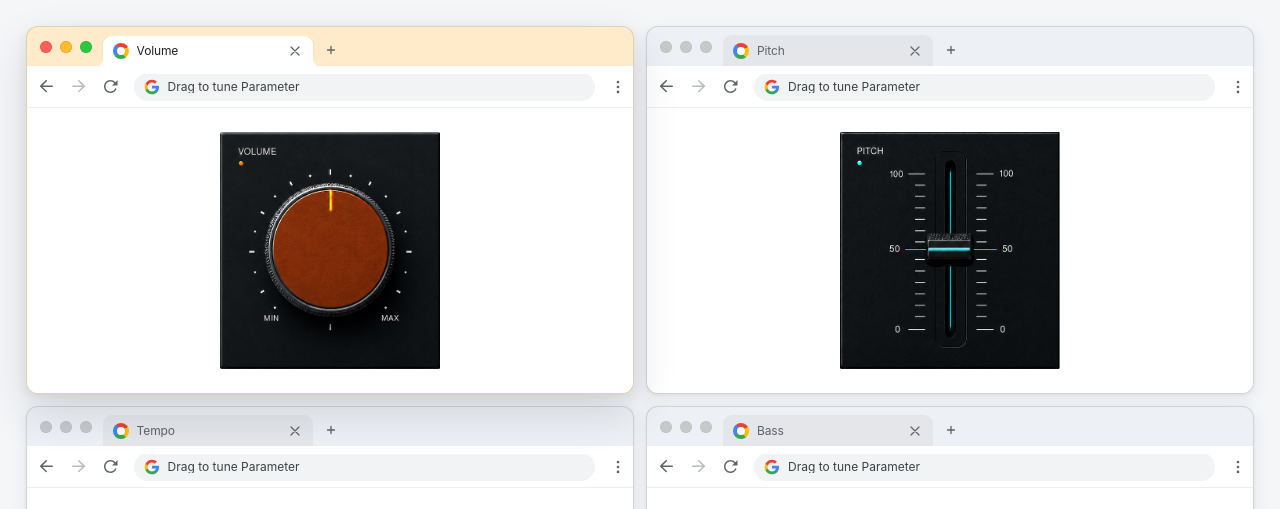
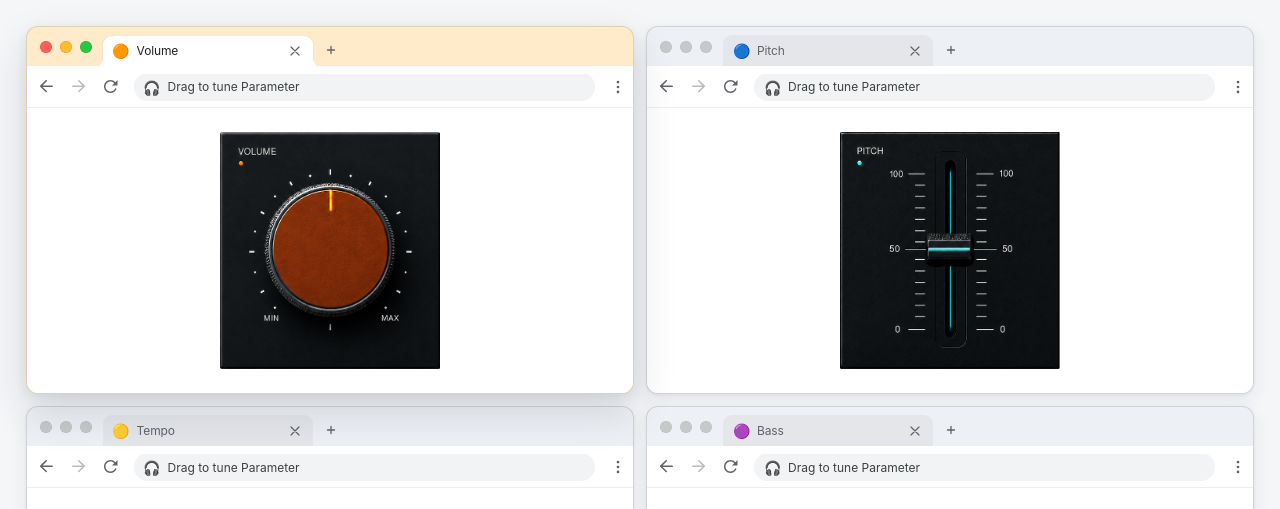
Before and after one commit to junseongshene/redesigned-dj, a website built with Vite: page index.html in a window 1280 px wide. Shown: the top 509 px of the page. Built offline with nearby package versions, Linux system fonts and the light colour scheme; what rubberband-web would draw is missing.

Commit message:
[Design] 상단바 아이콘 수정
+ 서치창 문구 잘리던 line height 삭제

```diff
--- a/css/styles.css
+++ b/css/styles.css
@@ -444,32 +444,28 @@ body.chrome-ui--tab-tearing {
 ========================= */
 
 .chrome-tab__favicon {
-  position: relative;
-
   width: 16px;
   height: 16px;
   flex-shrink: 0;
 
-  border-radius: 50%;
+  display: flex;
+  align-items: center;
+  justify-content: center;
+
+  border-radius: 0;
+  background: transparent;
+
+  font-family: "Apple Color Emoji", "Segoe UI Emoji", "Noto Color Emoji", sans-serif;
+  font-size: 14px;
+  line-height: 1;
 }
 
 .chrome-tab__favicon--chrome {
-  background: conic-gradient(
-    from -35deg,
-    #ea4335 0deg 93deg,
-    #fbbc04 93deg 180deg,
-    #34a853 180deg 268deg,
-    #4285f4 268deg 360deg
-  );
+  background: transparent;
 }
 
 .chrome-tab__favicon--chrome::after {
-  content: "";
-  position: absolute;
-  inset: 4px;
-
-  border-radius: 50%;
-  background: #ffffff;
+  display: none;
 }
 
 .chrome-tab__title {
@@ -667,9 +663,18 @@ body.chrome-ui--tab-tearing {
 }
 
 .chrome-omnibox__google-g {
-  display: block;
+  display: flex;
+  align-items: center;
+  justify-content: center;
+
   width: 16px;
   height: 16px;
+
+  font-family: "Apple Color Emoji", "Segoe UI Emoji", "Noto Color Emoji", sans-serif;
+  font-size: 14px;
+  line-height: 1;
+
+  transform: translateY(0.5px);
 }
 
 .chrome-omnibox__icon--lock::before {
@@ -707,7 +712,7 @@ body.chrome-ui--tab-tearing {
 
   color: #3c4043;
   font-size: 12px;
-  line-height: 1;
+  /* line-height: 1; */
 
   white-space: nowrap;
   overflow: hidden;
--- a/index.html
+++ b/index.html
@@ -29,7 +29,7 @@
                 <div class="chrome-tabstrip__tabs-surface">
                   <div class="chrome-tabstrip__tabs">
                     <div class="chrome-tab chrome-tab--active">
-                      <span class="chrome-tab__favicon chrome-tab__favicon--chrome" aria-hidden="true"></span>
+                      <span class="chrome-tab__favicon chrome-tab__favicon--chrome" aria-hidden="true">🟠</span>
                       <span class="chrome-tab__title">Volume</span>
                       <button type="button" class="chrome-tab__close" tabindex="-1" aria-hidden="true">
                         <svg width="10" height="10" viewBox="0 0 10 10" fill="none" xmlns="http://www.w3.org/2000/svg" aria-hidden="true">
@@ -60,13 +60,8 @@
                   </button>
                 </div>
                 <div class="chrome-omnibox">
-                  <span class="chrome-omnibox__icon" aria-hidden="true">
-                    <svg class="chrome-omnibox__google-g" width="18" height="18" viewBox="0 0 24 24" aria-hidden="true">
-                      <path fill="#4285F4" d="M22.56 12.25c0-.78-.07-1.53-.2-2.25H12v4.26h5.92c-.26 1.37-1.04 2.53-2.21 3.31v2.77h3.57c2.08-1.92 3.28-4.74 3.28-8.09z" />
-                      <path fill="#34A853" d="M12 23c2.97 0 5.46-.98 7.28-2.66l-3.57-2.77c-.98.66-2.23 1.06-3.71 1.06-2.86 0-5.29-1.93-6.16-4.53H2.18v2.84C3.99 20.53 7.7 23 12 23z" />
-                      <path fill="#FBBC05" d="M5.84 14.09c-.22-.66-.35-1.36-.35-2.09s.13-1.43.35-2.09V7.07H2.18C1.43 8.55 1 10.22 1 12s.43 3.45 1.18 4.93l2.85-2.22.81-.62z" />
-                      <path fill="#EA4335" d="M12 5.38c1.62 0 3.06.56 4.21 1.64l3.15-3.15C17.45 2.09 14.97 1 12 1 7.7 1 3.99 3.47 2.18 7.07l3.66 2.84c.87-2.6 3.3-4.53 6.16-4.53z" />
-                    </svg>
+                  <span class="chrome-omnibox__icon">
+                    <span class="chrome-omnibox__google-g" aria-hidden="true">🎧</span>
                   </span>
                   <span class="chrome-omnibox__url">Drag to tune Parameter</span>
                 </div>
@@ -98,7 +93,7 @@
                 <div class="chrome-tabstrip__tabs-surface">
                   <div class="chrome-tabstrip__tabs">
                     <div class="chrome-tab chrome-tab--active">
-                      <span class="chrome-tab__favicon chrome-tab__favicon--chrome" aria-hidden="true"></span>
+                      <span class="chrome-tab__favicon chrome-tab__favicon--chrome" aria-hidden="true">🔵</span>
                       <span class="chrome-tab__title">Pitch</span>
                       <button type="button" class="chrome-tab__close" tabindex="-1" aria-hidden="true">
                         <svg width="10" height="10" viewBox="0 0 10 10" fill="none" xmlns="http://www.w3.org/2000/svg" aria-hidden="true">
@@ -129,13 +124,8 @@
                   </button>
                 </div>
                 <div class="chrome-omnibox">
-                  <span class="chrome-omnibox__icon" aria-hidden="true">
-                    <svg class="chrome-omnibox__google-g" width="18" height="18" viewBox="0 0 24 24" aria-hidden="true">
-                      <path fill="#4285F4" d="M22.56 12.25c0-.78-.07-1.53-.2-2.25H12v4.26h5.92c-.26 1.37-1.04 2.53-2.21 3.31v2.77h3.57c2.08-1.92 3.28-4.74 3.28-8.09z" />
-                      <path fill="#34A853" d="M12 23c2.97 0 5.46-.98 7.28-2.66l-3.57-2.77c-.98.66-2.23 1.06-3.71 1.06-2.86 0-5.29-1.93-6.16-4.53H2.18v2.84C3.99 20.53 7.7 23 12 23z" />
-                      <path fill="#FBBC05" d="M5.84 14.09c-.22-.66-.35-1.36-.35-2.09s.13-1.43.35-2.09V7.07H2.18C1.43 8.55 1 10.22 1 12s.43 3.45 1.18 4.93l2.85-2.22.81-.62z" />
-                      <path fill="#EA4335" d="M12 5.38c1.62 0 3.06.56 4.21 1.64l3.15-3.15C17.45 2.09 14.97 1 12 1 7.7 1 3.99 3.47 2.18 7.07l3.66 2.84c.87-2.6 3.3-4.53 6.16-4.53z" />
-                    </svg>
+                  <span class="chrome-omnibox__icon">
+                    <span class="chrome-omnibox__google-g" aria-hidden="true">🎧</span>
                   </span>
                   <span class="chrome-omnibox__url">Drag to tune Parameter</span>
                 </div>
@@ -166,7 +156,7 @@
                 <div class="chrome-tabstrip__tabs-surface">
                   <div class="chrome-tabstrip__tabs">
                     <div class="chrome-tab chrome-tab--active">
-                      <span class="chrome-tab__favicon chrome-tab__favicon--chrome" aria-hidden="true"></span>
+                      <span class="chrome-tab__favicon chrome-tab__favicon--chrome" aria-hidden="true">🟡</span>
                       <span class="chrome-tab__title">Tempo</span>
                       <button type="button" class="chrome-tab__close" tabindex="-1" aria-hidden="true">
                         <svg width="10" height="10" viewBox="0 0 10 10" fill="none" xmlns="http://www.w3.org/2000/svg" aria-hidden="true">
@@ -197,13 +187,8 @@
                   </button>
                 </div>
                 <div class="chrome-omnibox">
-                  <span class="chrome-omnibox__icon" aria-hidden="true">
-                    <svg class="chrome-omnibox__google-g" width="18" height="18" viewBox="0 0 24 24" aria-hidden="true">
-                      <path fill="#4285F4" d="M22.56 12.25c0-.78-.07-1.53-.2-2.25H12v4.26h5.92c-.26 1.37-1.04 2.53-2.21 3.31v2.77h3.57c2.08-1.92 3.28-4.74 3.28-8.09z" />
-                      <path fill="#34A853" d="M12 23c2.97 0 5.46-.98 7.28-2.66l-3.57-2.77c-.98.66-2.23 1.06-3.71 1.06-2.86 0-5.29-1.93-6.16-4.53H2.18v2.84C3.99 20.53 7.7 23 12 23z" />
-                      <path fill="#FBBC05" d="M5.84 14.09c-.22-.66-.35-1.36-.35-2.09s.13-1.43.35-2.09V7.07H2.18C1.43 8.55 1 10.22 1 12s.43 3.45 1.18 4.93l2.85-2.22.81-.62z" />
-                      <path fill="#EA4335" d="M12 5.38c1.62 0 3.06.56 4.21 1.64l3.15-3.15C17.45 2.09 14.97 1 12 1 7.7 1 3.99 3.47 2.18 7.07l3.66 2.84c.87-2.6 3.3-4.53 6.16-4.53z" />
-                    </svg>
+                  <span class="chrome-omnibox__icon">
+                    <span class="chrome-omnibox__google-g" aria-hidden="true">🎧</span>
                   </span>
                   <span class="chrome-omnibox__url">Drag to tune Parameter</span>
                 </div>
@@ -241,7 +226,7 @@
                 <div class="chrome-tabstrip__tabs-surface">
                   <div class="chrome-tabstrip__tabs">
                     <div class="chrome-tab chrome-tab--active">
-                      <span class="chrome-tab__favicon chrome-tab__favicon--chrome" aria-hidden="true"></span>
+                      <span class="chrome-tab__favicon chrome-tab__favicon--chrome" aria-hidden="true">🟣</span>
                       <span class="chrome-tab__title">Bass</span>
                       <button type="button" class="chrome-tab__close" tabindex="-1" aria-hidden="true">
                         <svg width="10" height="10" viewBox="0 0 10 10" fill="none" xmlns="http://www.w3.org/2000/svg" aria-hidden="true">
@@ -272,13 +257,8 @@
                   </button>
                 </div>
                 <div class="chrome-omnibox">
-                  <span class="chrome-omnibox__icon" aria-hidden="true">
-                    <svg class="chrome-omnibox__google-g" width="18" height="18" viewBox="0 0 24 24" aria-hidden="true">
-                      <path fill="#4285F4" d="M22.56 12.25c0-.78-.07-1.53-.2-2.25H12v4.26h5.92c-.26 1.37-1.04 2.53-2.21 3.31v2.77h3.57c2.08-1.92 3.28-4.74 3.28-8.09z" />
-                      <path fill="#34A853" d="M12 23c2.97 0 5.46-.98 7.28-2.66l-3.57-2.77c-.98.66-2.23 1.06-3.71 1.06-2.86 0-5.29-1.93-6.16-4.53H2.18v2.84C3.99 20.53 7.7 23 12 23z" />
-                      <path fill="#FBBC05" d="M5.84 14.09c-.22-.66-.35-1.36-.35-2.09s.13-1.43.35-2.09V7.07H2.18C1.43 8.55 1 10.22 1 12s.43 3.45 1.18 4.93l2.85-2.22.81-.62z" />
-                      <path fill="#EA4335" d="M12 5.38c1.62 0 3.06.56 4.21 1.64l3.15-3.15C17.45 2.09 14.97 1 12 1 7.7 1 3.99 3.47 2.18 7.07l3.66 2.84c.87-2.6 3.3-4.53 6.16-4.53z" />
-                    </svg>
+                  <span class="chrome-omnibox__icon">
+                    <span class="chrome-omnibox__google-g" aria-hidden="true">🎧</span>
                   </span>
                   <span class="chrome-omnibox__url">Drag to tune Parameter</span>
                 </div>
--- a/src/main.js
+++ b/src/main.js
@@ -148,7 +148,7 @@ const DJ_TEMPO_OCT_RANGE = 0.16;
 const DJ_RB_RATIO_MIN = 0.5;
 const DJ_RB_RATIO_MAX = 1.5;
 
-const OMNIBOX_GOOGLE_G = `<svg class="chrome-omnibox__google-g" width="18" height="18" viewBox="0 0 24 24" aria-hidden="true"><path fill="#4285F4" d="M22.56 12.25c0-.78-.07-1.53-.2-2.25H12v4.26h5.92c-.26 1.37-1.04 2.53-2.21 3.31v2.77h3.57c2.08-1.92 3.28-4.74 3.28-8.09z"/><path fill="#34A853" d="M12 23c2.97 0 5.46-.98 7.28-2.66l-3.57-2.77c-.98.66-2.23 1.06-3.71 1.06-2.86 0-5.29-1.93-6.16-4.53H2.18v2.84C3.99 20.53 7.7 23 12 23z"/><path fill="#FBBC05" d="M5.84 14.09c-.22-.66-.35-1.36-.35-2.09s.13-1.43.35-2.09V7.07H2.18C1.43 8.55 1 10.22 1 12s.43 3.45 1.18 4.93l2.85-2.22.81-.62z"/><path fill="#EA4335" d="M12 5.38c1.62 0 3.06.56 4.21 1.64l3.15-3.15C17.45 2.09 14.97 1 12 1 7.7 1 3.99 3.47 2.18 7.07l3.66 2.84c.87-2.6 3.3-4.53 6.16-4.53z"/></svg>`;
+const OMNIBOX_GOOGLE_G = `<span class="chrome-omnibox__google-g" aria-hidden="true">🎧</span>`;
 
 function clamp(n, min, max) {
   return Math.min(Math.max(n, min), max);
```
